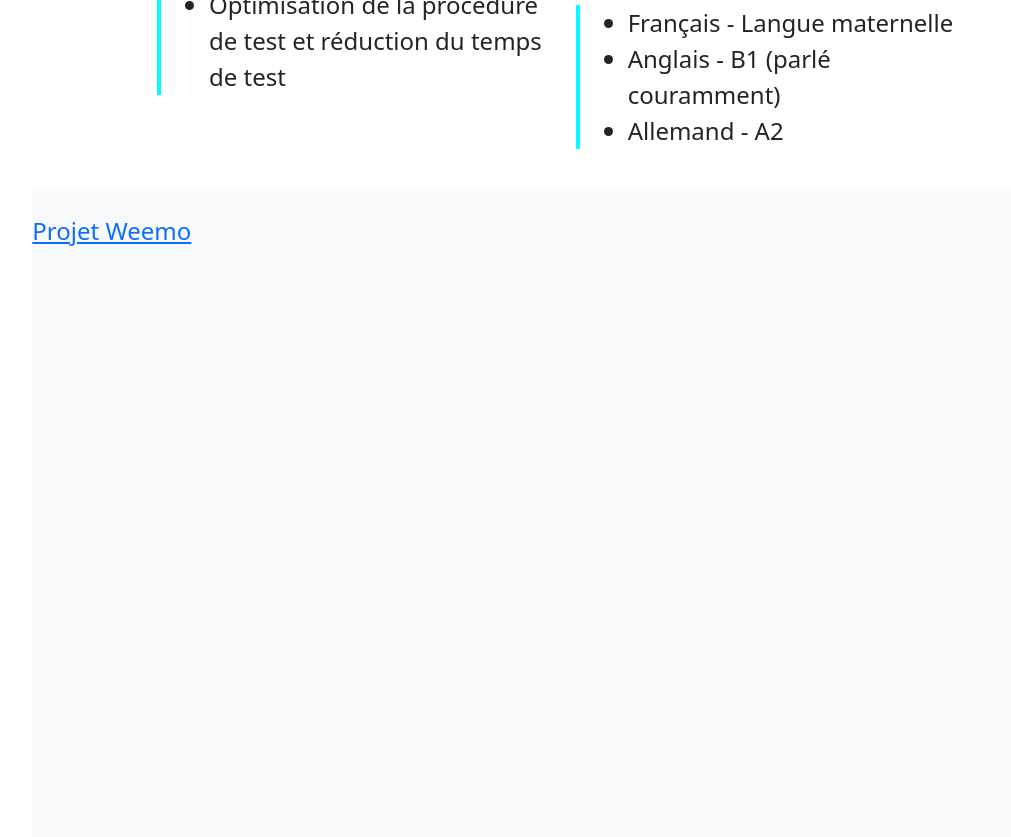
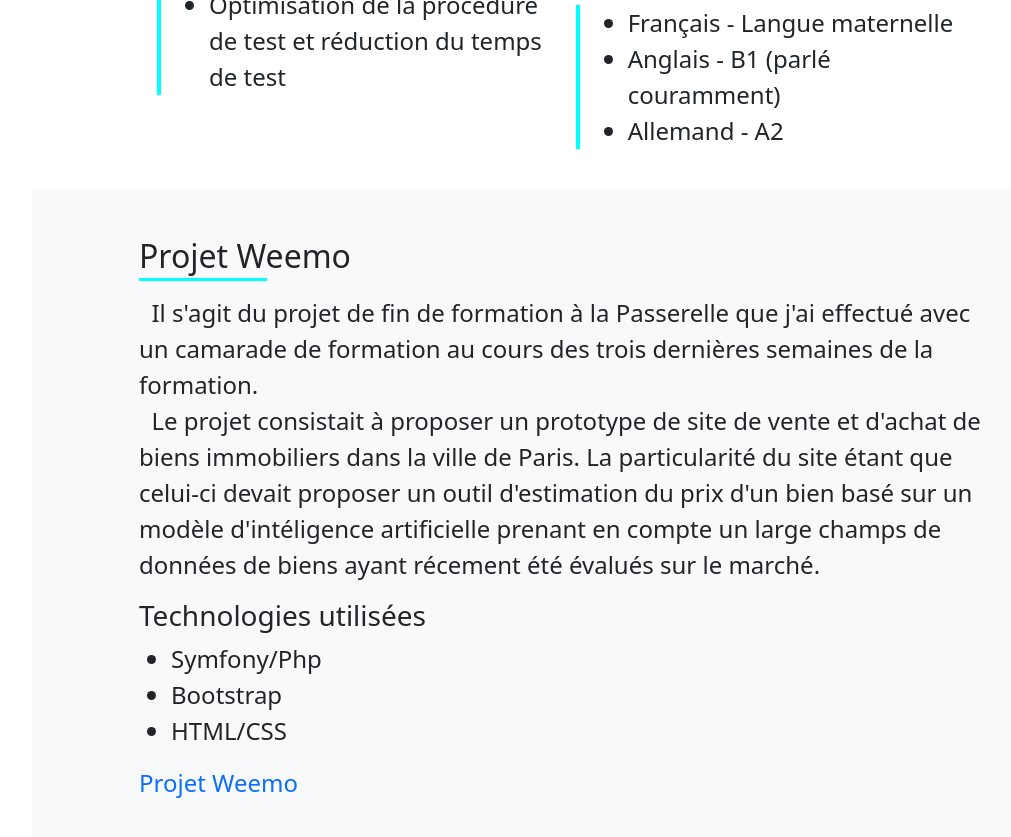
Before and after one commit to Bbop311/Bbop311.github.io, a plain HTML site: page index.html in a window 1280 px wide. Shown: the part 3149-3986 px from the top of the page, without its empty margins (181-1192 px from the left). Drawn offline with nearby package versions, Linux system fonts and the light colour scheme.

Commit message:
add project presentation text

```diff
--- a/assets/styles/style.css
+++ b/assets/styles/style.css
@@ -1,5 +1,9 @@
 * {
     box-sizing: border-box;
+}
+
+a {
+    text-decoration : none;
 }
 
 #navbar a {
--- a/index.html
+++ b/index.html
@@ -156,7 +156,22 @@
         </div>
         </section>
         <section class="col-10 offset-2 vh-100 pt-4 bg-light" id="projects">
-            <a href="http://www.weemo.aah.ovh/">Projet Weemo</a>
+            <div class="width-80">
+                <h2 class="pt-4 underline">Projet Weemo</h2>
+                <p>&nbsp Il s'agit du projet de fin de formation à la Passerelle que j'ai effectué avec un camarade de
+                    formation au cours des trois dernières semaines de la formation. <br>
+                    &nbsp Le projet consistait à proposer un prototype de site de vente et d'achat de biens immobiliers dans
+                    la ville de Paris. La particularité du site étant que celui-ci devait proposer un outil d'estimation
+                    du prix d'un bien basé sur un modèle d'intéligence artificielle prenant en compte un large champs de
+                    données de biens ayant récement été évalués sur le marché.</p>
+                    <h3>Technologies utilisées</h3>
+                    <ul>
+                        <li>Symfony/Php</li>
+                        <li>Bootstrap</li>
+                        <li>HTML/CSS</li>
+                    </ul>
+                <a href="http://www.weemo.aah.ovh/">Projet Weemo</a>
+            </div>
         </section>
 
         </div>
```
Also changed, not shown: 1 other file.
